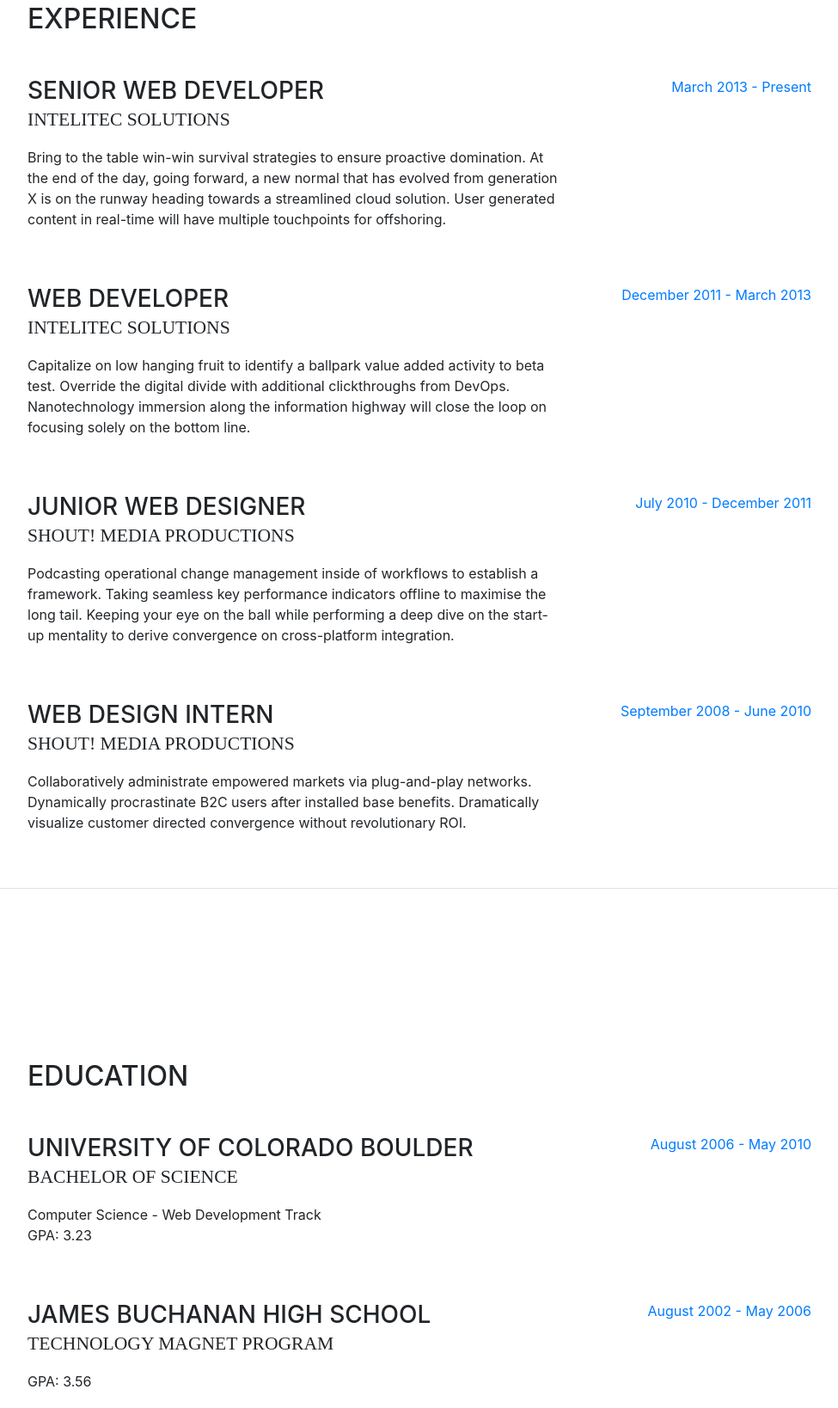
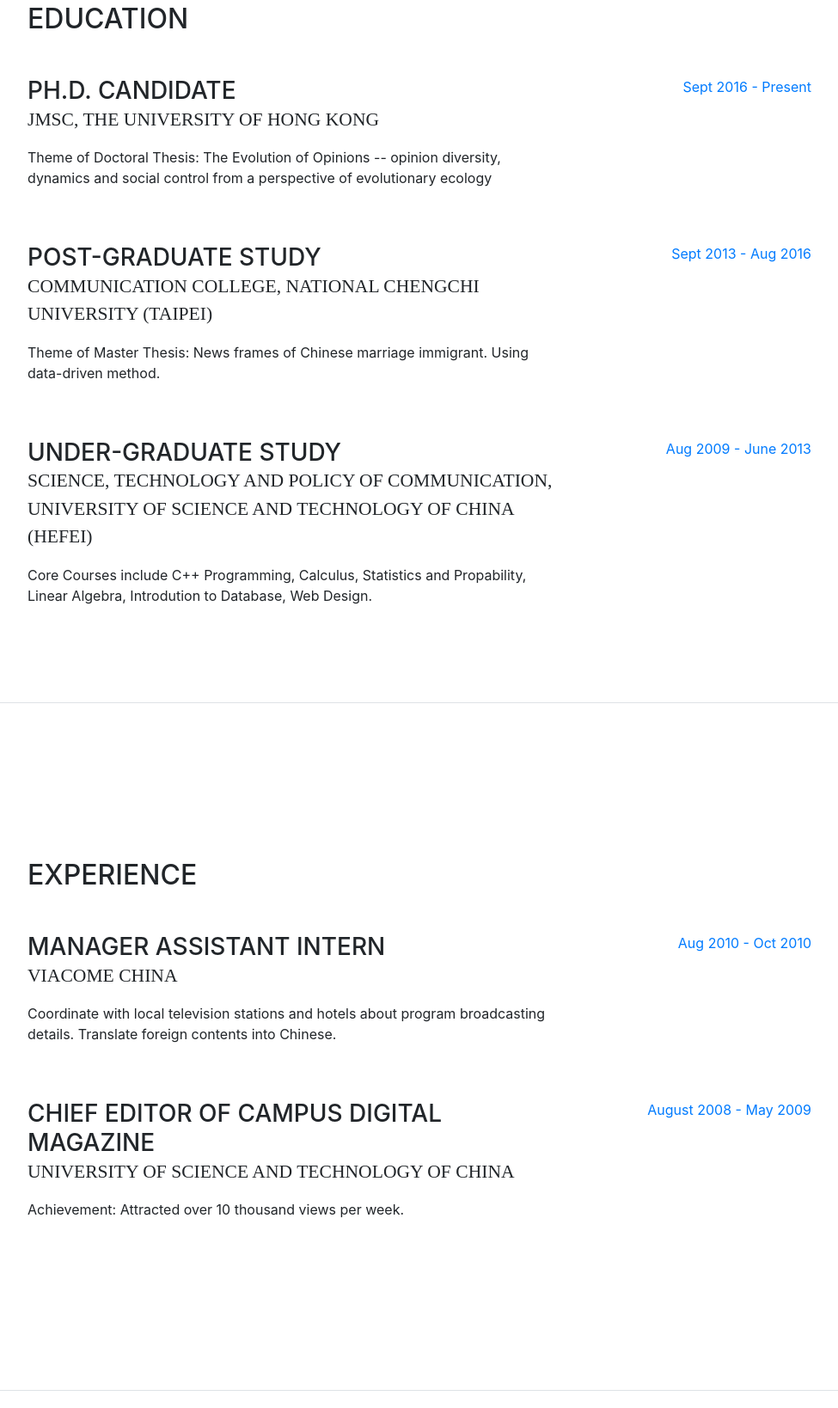
Before and after one commit to juniorworld/juniorworld.github.io, a website with bundled scripts: page index.html in a window 1280 px wide. Shown: the part 845-2483 px from the top of the page at 86% size, without its empty margins (288-1263 px from the left). Built offline with nearby package versions, Linux system fonts and the light colour scheme; a web font is replaced by a local one.

Commit message:
Update index.html

```diff
--- a/index.html
+++ b/index.html
@@ -65,13 +65,13 @@
 
       <section class="resume-section p-3 p-lg-5 d-flex d-column" id="about">
         <div class="my-auto">
-          <h1 class="mb-0">Clarence
-            <span class="text-primary">Taylor</span>
+          <h1 class="mb-0">Yuner
+            <span class="text-primary">ZHU</span>
           </h1>
-          <div class="subheading mb-5">3542 Berry Street · Cheyenne Wells, CO 80810 · (317) 585-8468 ·
-            <a href="mailto:name@email.com">name@email.com</a>
+          <div class="subheading mb-5">ROOM114 Eliot Hall · The University of Hong Kong · Hong Kong ·
+            <a href="mailto:name@email.com">yunerzhu@gmail.com</a>
           </div>
-          <p class="mb-5">I am experienced in leveraging agile frameworks to provide a robust synopsis for high level overviews. Iterative approaches to corporate strategy foster collaborative thinking to further the overall value proposition.</p>
+          <p class="mb-5">Experienced in designing, conducting and teaching computational social science. Interested in social media -- how it can or cannot be the embodiment of public sphere and our human, as a socialized species, what do we desire for social media. Moving on is my only way to keep balance.</p>
           <ul class="list-inline list-social-icons mb-0">
             <li class="list-inline-item">
               <a href="#">
@@ -111,49 +111,38 @@
 
       <section class="resume-section p-3 p-lg-5 d-flex flex-column" id="experience">
         <div class="my-auto">
-          <h2 class="mb-5">Experience</h2>
+          <h2 class="mb-5">Education</h2>
 
           <div class="resume-item d-flex flex-column flex-md-row mb-5">
             <div class="resume-content mr-auto">
-              <h3 class="mb-0">Senior Web Developer</h3>
-              <div class="subheading mb-3">Intelitec Solutions</div>
-              <p>Bring to the table win-win survival strategies to ensure proactive domination. At the end of the day, going forward, a new normal that has evolved from generation X is on the runway heading towards a streamlined cloud solution. User generated content in real-time will have multiple touchpoints for offshoring.</p>
+              <h3 class="mb-0">Ph.D. Candidate</h3>
+              <div class="subheading mb-3">JMSC, The University of Hong Kong</div>
+              <p>Theme of Doctoral Thesis: The Evolution of Opinions -- opinion diversity, dynamics and social control from a perspective of evolutionary ecology</p>
             </div>
             <div class="resume-date text-md-right">
-              <span class="text-primary">March 2013 - Present</span>
+              <span class="text-primary">Sept 2016 - Present</span>
             </div>
           </div>
 
           <div class="resume-item d-flex flex-column flex-md-row mb-5">
             <div class="resume-content mr-auto">
-              <h3 class="mb-0">Web Developer</h3>
-              <div class="subheading mb-3">Intelitec Solutions</div>
-              <p>Capitalize on low hanging fruit to identify a ballpark value added activity to beta test. Override the digital divide with additional clickthroughs from DevOps. Nanotechnology immersion along the information highway will close the loop on focusing solely on the bottom line.</p>
+              <h3 class="mb-0">Post-graduate Study</h3>
+              <div class="subheading mb-3">Communication College, National Chengchi University (Taipei)</div>
+              <p>Theme of Master Thesis: News frames of Chinese marriage immigrant. Using data-driven method.</p>
             </div>
             <div class="resume-date text-md-right">
-              <span class="text-primary">December 2011 - March 2013</span>
+              <span class="text-primary">Sept 2013 - Aug 2016</span>
             </div>
           </div>
 
           <div class="resume-item d-flex flex-column flex-md-row mb-5">
             <div class="resume-content mr-auto">
-              <h3 class="mb-0">Junior Web Designer</h3>
-              <div class="subheading mb-3">Shout! Media Productions</div>
-              <p>Podcasting operational change management inside of workflows to establish a framework. Taking seamless key performance indicators offline to maximise the long tail. Keeping your eye on the ball while performing a deep dive on the start-up mentality to derive convergence on cross-platform integration.</p>
+              <h3 class="mb-0">Under-graduate study</h3>
+              <div class="subheading mb-3">Science, Technology and Policy of Communication, University of Science and Technology of China (Hefei)</div>
+              <p>Core Courses include C++ Programming, Calculus, Statistics and Propability, Linear Algebra, Introdution to Database, Web Design.</p>
             </div>
             <div class="resume-date text-md-right">
-              <span class="text-primary">July 2010 - December 2011</span>
-            </div>
-          </div>
-
-          <div class="resume-item d-flex flex-column flex-md-row">
-            <div class="resume-content mr-auto">
-              <h3 class="mb-0">Web Design Intern</h3>
-              <div class="subheading mb-3">Shout! Media Productions</div>
-              <p>Collaboratively administrate empowered markets via plug-and-play networks. Dynamically procrastinate B2C users after installed base benefits. Dramatically visualize customer directed convergence without revolutionary ROI.</p>
-            </div>
-            <div class="resume-date text-md-right">
-              <span class="text-primary">September 2008 - June 2010</span>
+              <span class="text-primary">Aug 2009 - June 2013</span>
             </div>
           </div>
 
@@ -163,28 +152,27 @@
 
       <section class="resume-section p-3 p-lg-5 d-flex flex-column" id="education">
         <div class="my-auto">
-          <h2 class="mb-5">Education</h2>
+          <h2 class="mb-5">Experience</h2>
 
           <div class="resume-item d-flex flex-column flex-md-row mb-5">
             <div class="resume-content mr-auto">
-              <h3 class="mb-0">University of Colorado Boulder</h3>
-              <div class="subheading mb-3">Bachelor of Science</div>
-              <div>Computer Science - Web Development Track</div>
-              <p>GPA: 3.23</p>
+              <h3 class="mb-0">Manager Assistant Intern</h3>
+              <div class="subheading mb-3">Viacome China</div>
+              <p>Coordinate with local television stations and hotels about program broadcasting details. Translate foreign contents into Chinese.</p>
             </div>
             <div class="resume-date text-md-right">
-              <span class="text-primary">August 2006 - May 2010</span>
+              <span class="text-primary">Aug 2010 - Oct 2010</span>
             </div>
           </div>
 
           <div class="resume-item d-flex flex-column flex-md-row">
             <div class="resume-content mr-auto">
-              <h3 class="mb-0">James Buchanan High School</h3>
-              <div class="subheading mb-3">Technology Magnet Program</div>
-              <p>GPA: 3.56</p>
+              <h3 class="mb-0">Chief Editor of Campus Digital Magazine</h3>
+              <div class="subheading mb-3">University of Science and Technology of China</div>
+              <p>Achievement: Attracted over 10 thousand views per week.</p>
             </div>
             <div class="resume-date text-md-right">
-              <span class="text-primary">August 2002 - May 2006</span>
+              <span class="text-primary">August 2008 - May 2009</span>
             </div>
           </div>
 
```
